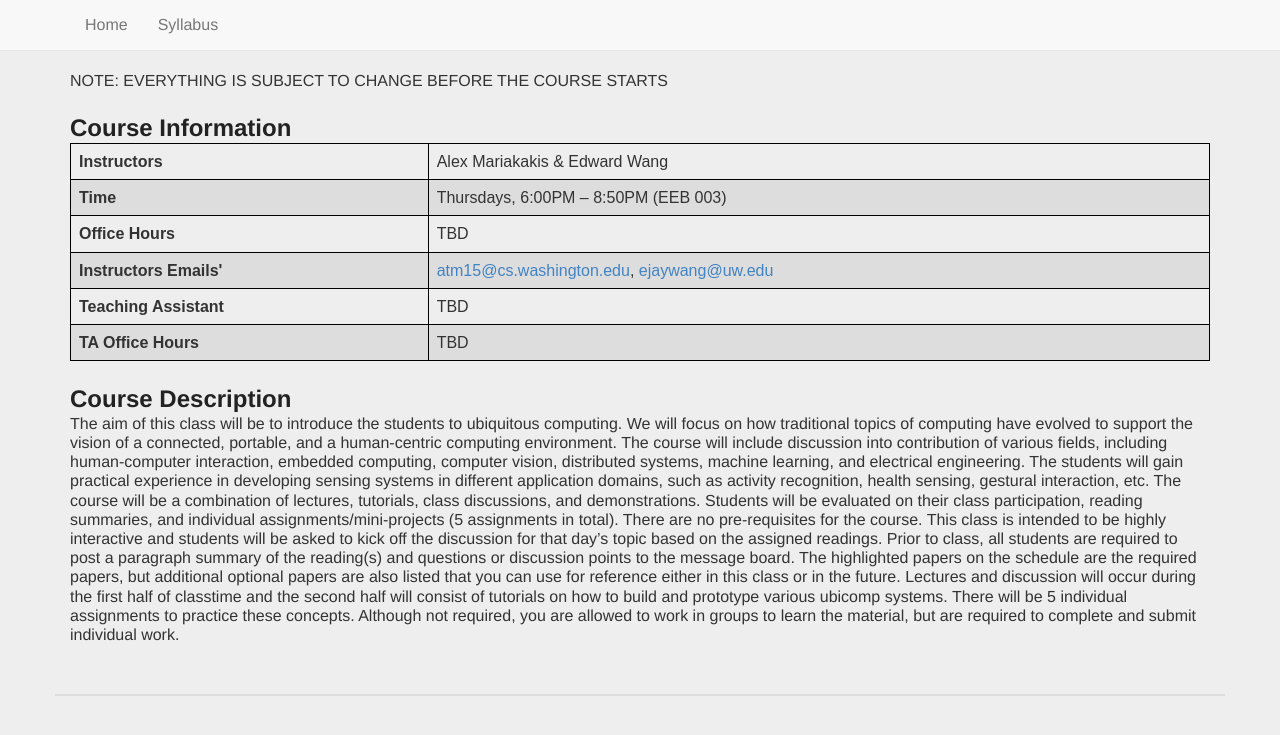
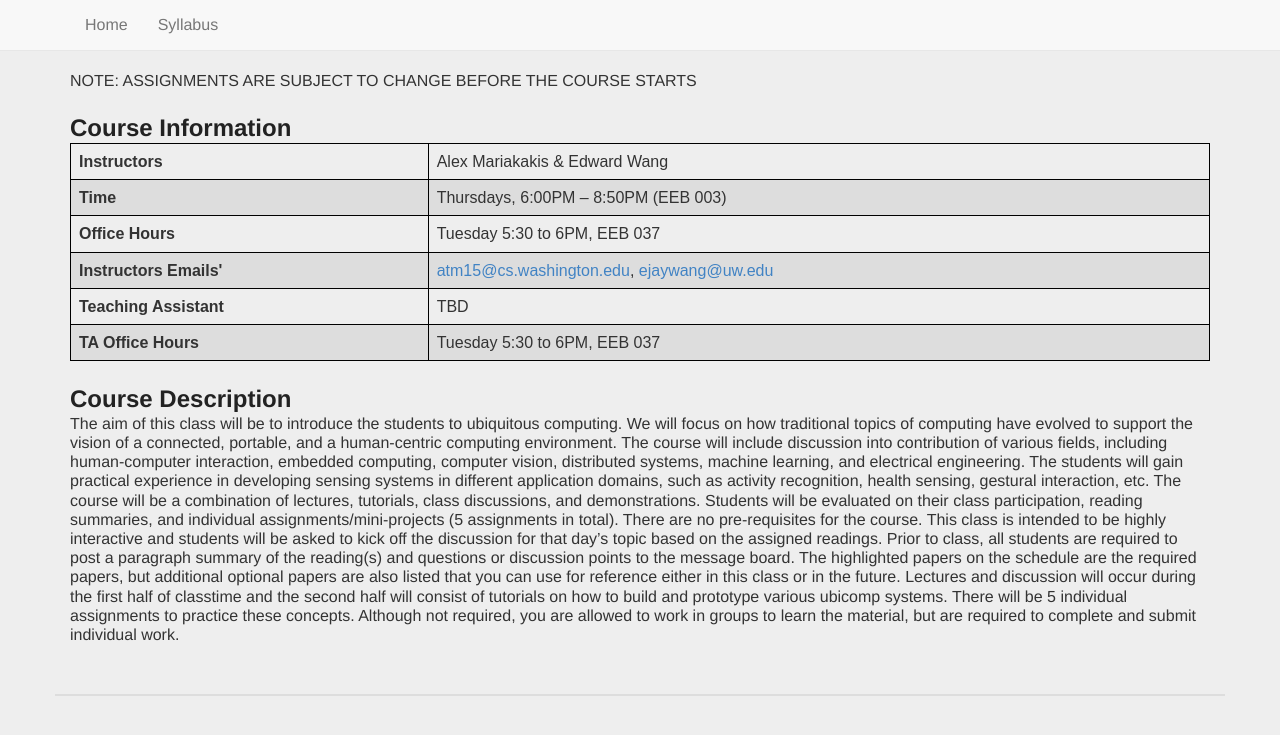
Before and after one commit to mariakakis/mhealth-course, a Jekyll site: the page built from index.html, in a window 1280 px wide. Shown: the top 735 px of the page. Built offline with Jekyll 4.4.1, drawn with Linux system fonts in a browser that asks for light colours; some web fonts are replaced.

Commit message:
did some bad reverts

```diff
--- a/index.html
+++ b/index.html
@@ -4,7 +4,7 @@ layout: default
 ---
 <div class="row">
   <div class="col-xs-12">
-    NOTE: EVERYTHING IS SUBJECT TO CHANGE BEFORE THE COURSE STARTS
+    NOTE: ASSIGNMENTS ARE SUBJECT TO CHANGE BEFORE THE COURSE STARTS
   </div>
 </div>
 <div class="row">
@@ -22,7 +22,7 @@ layout: default
         </tr>
         <tr>
           <td><b>Office Hours</b></td>
-          <td>TBD</td>
+          <td>Tuesday 5:30 to 6PM, EEB 037</td>
         </tr>
         <tr>
           <td><b>Instructors Emails'</b></td>
@@ -34,7 +34,7 @@ layout: default
         </tr>
         <tr>
           <td><b>TA Office Hours</b></td>
-          <td>TBD</td>
+          <td>Tuesday 5:30 to 6PM, EEB 037</td>
         </tr>
       </tbody>
     </table>
```
